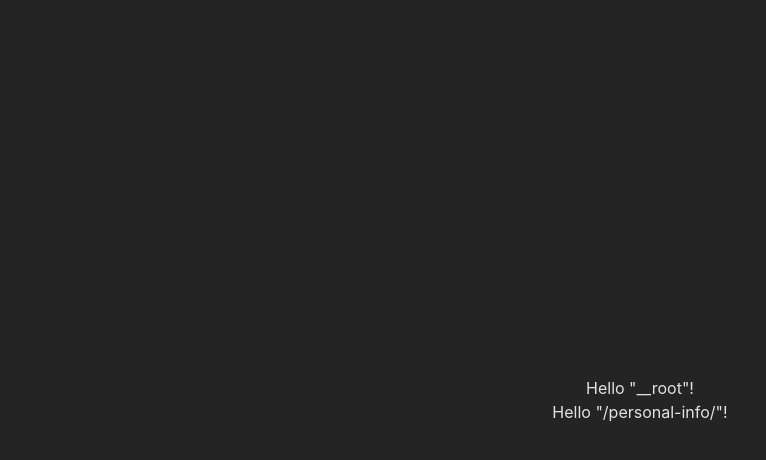
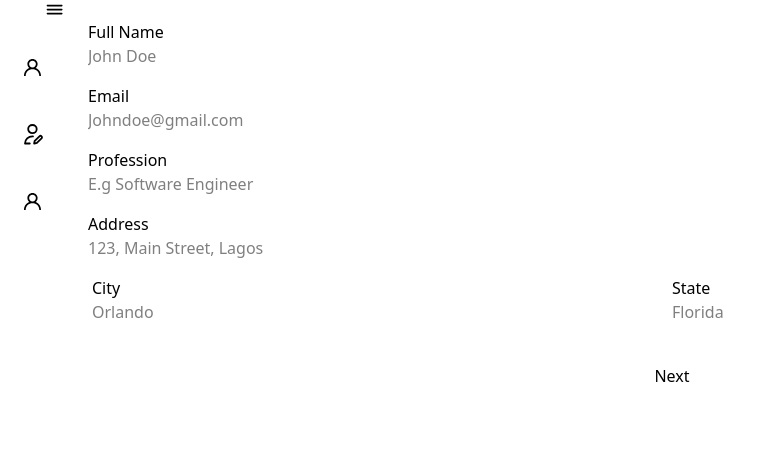
Before and after one commit to void-matter-labs/resume-builder, a React (Vite) app in the folder apps/resume-web/: page /personal-info in a window 1280 px wide. Shown: the top 460 px of the page, without its empty margins (0-766 px from the left). Built offline with nearby package versions, Linux system fonts and the light colour scheme.

Commit message:
feat: personal info

```diff
--- a/apps/resume-web/package.json
+++ b/apps/resume-web/package.json
@@ -10,12 +10,16 @@
     "preview": "vite preview"
   },
   "dependencies": {
+    "@resume/hooks": "workspace:*",
+    "@resume/icons": "workspace:*",
+    "@resume/ui": "workspace:*",
     "@tanstack/react-router": "^1.105.0",
     "react": "^19.0.0",
     "react-dom": "^19.0.0"
   },
   "devDependencies": {
     "@eslint/js": "^9.19.0",
+    "@resume/tailwind": "workspace:*",
     "@tailwindcss/vite": "^4.0.6",
     "@tanstack/router-devtools": "^1.105.0",
     "@tanstack/router-plugin": "^1.105.0",
@@ -31,6 +35,7 @@
     "typescript": "~5.7.2",
     "typescript-eslint": "^8.22.0",
     "vite": "^6.1.0",
+    "vite-tsconfig-paths": "^5.1.4",
     "vitest": "^3.0.5"
   }
 }
--- a/apps/resume-web/src/index.css
+++ b/apps/resume-web/src/index.css
@@ -1,31 +1,13 @@
 @import "tailwindcss";
 
-:root {
-  font-family: Inter, system-ui, Avenir, Helvetica, Arial, sans-serif;
-  line-height: 1.5;
-  font-weight: 400;
-
-  color-scheme: light dark;
-  color: rgba(255, 255, 255, 0.87);
-  background-color: #242424;
-
-  font-synthesis: none;
-  text-rendering: optimizeLegibility;
-  -webkit-font-smoothing: antialiased;
-  -moz-osx-font-smoothing: grayscale;
-}
-
-#root {
-  max-width: 1280px;
-  margin: 0 auto;
-  padding: 2rem;
-  text-align: center;
-}
+@import "@resume/tailwind/config.css";
 
 body {
   margin: 0;
-  display: flex;
-  place-items: center;
-  min-width: 320px;
-  min-height: 100vh;
+  padding: 0;
+  box-sizing: border-box;
 }
+
+body * {
+  box-sizing: border-box;
+}
--- a/apps/resume-web/src/routeTree.gen.ts
+++ b/apps/resume-web/src/routeTree.gen.ts
@@ -18,6 +18,7 @@ import { Route as IndexImport } from './routes/index'
 // Create Virtual Routes
 
 const PersonalInfoIndexLazyImport = createFileRoute('/personal-info/')()
+const ExperienceIndexLazyImport = createFileRoute('/experience/')()
 
 // Create/Update Routes
 
@@ -35,6 +36,14 @@ const PersonalInfoIndexLazyRoute = PersonalInfoIndexLazyImport.update({
   import('./routes/personal-info/index.lazy').then((d) => d.Route),
 )
 
+const ExperienceIndexLazyRoute = ExperienceIndexLazyImport.update({
+  id: '/experience/',
+  path: '/experience/',
+  getParentRoute: () => rootRoute,
+} as any).lazy(() =>
+  import('./routes/experience/index.lazy').then((d) => d.Route),
+)
+
 // Populate the FileRoutesByPath interface
 
 declare module '@tanstack/react-router' {
@@ -44,6 +53,13 @@ declare module '@tanstack/react-router' {
       path: '/'
       fullPath: '/'
       preLoaderRoute: typeof IndexImport
+      parentRoute: typeof rootRoute
+    }
+    '/experience/': {
+      id: '/experience/'
+      path: '/experience'
+      fullPath: '/experience'
+      preLoaderRoute: typeof ExperienceIndexLazyImport
       parentRoute: typeof rootRoute
     }
     '/personal-info/': {
@@ -60,36 +76,41 @@ declare module '@tanstack/react-router' {
 
 export interface FileRoutesByFullPath {
   '/': typeof IndexRoute
+  '/experience': typeof ExperienceIndexLazyRoute
   '/personal-info': typeof PersonalInfoIndexLazyRoute
 }
 
 export interface FileRoutesByTo {
   '/': typeof IndexRoute
+  '/experience': typeof ExperienceIndexLazyRoute
   '/personal-info': typeof PersonalInfoIndexLazyRoute
 }
 
 export interface FileRoutesById {
   __root__: typeof rootRoute
   '/': typeof IndexRoute
+  '/experience/': typeof ExperienceIndexLazyRoute
   '/personal-info/': typeof PersonalInfoIndexLazyRoute
 }
 
 export interface FileRouteTypes {
   fileRoutesByFullPath: FileRoutesByFullPath
-  fullPaths: '/' | '/personal-info'
+  fullPaths: '/' | '/experience' | '/personal-info'
   fileRoutesByTo: FileRoutesByTo
-  to: '/' | '/personal-info'
-  id: '__root__' | '/' | '/personal-info/'
+  to: '/' | '/experience' | '/personal-info'
+  id: '__root__' | '/' | '/experience/' | '/personal-info/'
   fileRoutesById: FileRoutesById
 }
 
 export interface RootRouteChildren {
   IndexRoute: typeof IndexRoute
+  ExperienceIndexLazyRoute: typeof ExperienceIndexLazyRoute
   PersonalInfoIndexLazyRoute: typeof PersonalInfoIndexLazyRoute
 }
 
 const rootRouteChildren: RootRouteChildren = {
   IndexRoute: IndexRoute,
+  ExperienceIndexLazyRoute: ExperienceIndexLazyRoute,
   PersonalInfoIndexLazyRoute: PersonalInfoIndexLazyRoute,
 }
 
@@ -104,11 +125,15 @@ export const routeTree = rootRoute
       "filePath": "__root.tsx",
       "children": [
         "/",
+        "/experience/",
         "/personal-info/"
       ]
     },
     "/": {
       "filePath": "index.tsx"
+    },
+    "/experience/": {
+      "filePath": "experience/index.lazy.tsx"
     },
     "/personal-info/": {
       "filePath": "personal-info/index.lazy.tsx"
--- a/apps/resume-web/src/routes/__root.tsx
+++ b/apps/resume-web/src/routes/__root.tsx
@@ -1,14 +1,16 @@
 import * as React from 'react'
 import { Outlet, createRootRoute } from '@tanstack/react-router'
+import { StepSidebar } from '@components/StepSidebar'
 
 export const Route = createRootRoute({
   component: RootComponent,
+
 })
 
 function RootComponent() {
   return (
     <React.Fragment>
-      <div>Hello "__root"!</div>
+      <StepSidebar />
       <Outlet />
     </React.Fragment>
   )
--- /dev/null
+++ b/apps/resume-web/src/routes/experience/index.lazy.tsx
@@ -0,0 +1,9 @@
+import { createLazyFileRoute } from '@tanstack/react-router'
+
+export const Route = createLazyFileRoute('/experience/')({
+  component: RouteComponent,
+})
+
+function RouteComponent() {
+  return <div>Hello "/experience/"!</div>
+}
--- /dev/null
+++ b/apps/resume-web/src/routes/personal-info/-src/Page.tsx
@@ -0,0 +1,17 @@
+import { useNavigate } from '@tanstack/react-router';
+import { Form } from './components/Form';
+
+
+export const Page = ()=>{
+  const navigate = useNavigate({
+    from: '/personal-info'
+  });
+
+  const action = ()=>{
+    navigate({to: '/experience'})
+  }
+
+  return <main>
+    <Form action={action} />
+  </main>
+}
--- /dev/null
+++ b/apps/resume-web/src/routes/personal-info/-src/components/Form.tsx
@@ -0,0 +1,65 @@
+import { Button, LabeledTextInput } from "@resume/ui"
+import { ComponentProps } from "react"
+
+
+export const Form = (props: ComponentProps<'form'>)=>{
+  return <form
+  {...props}
+  className={[
+    'relative',
+    'pt-5',
+    'flex',
+    'flex-col',
+    'px-6',
+    'gap-4',
+    'shrink-0',
+    'left-[4rem]',
+    'w-[calc(100vw-4rem)]',
+    props.className ?? ''
+  ].join(' ')}
+>
+  <LabeledTextInput
+    label="Full Name"
+    placeholder='John Doe'
+    inputId='full-name'
+    name="full-name"
+  />
+  <LabeledTextInput
+    label="Email"
+    placeholder='Johndoe@gmail.com'
+    inputId='email'
+    name="email"
+  />
+  <LabeledTextInput
+    label="Profession"
+    placeholder='E.g Software Engineer'
+    inputId='profession'
+    name="profession"
+  />
+  <LabeledTextInput
+    label="Address"
+    placeholder='123, Main Street, Lagos'
+    inputId='address'
+    name="address"
+  />
+  <div className='flex justify-end gap-3'>
+    <LabeledTextInput
+      label="City"
+      className='w-[calc(50%-1rem)]'
+      placeholder='Orlando'
+      inputId='city'
+      name='city'
+    />
+    <LabeledTextInput
+      label="State"
+      className='w-[50%]'
+      placeholder='Florida'
+      inputId='state'
+      name='state'
+    />
+  </div>
+  <Button className='py-6' themeColor='primary' variant='solid'>
+    Next
+  </Button>
+</form>
+}
--- a/apps/resume-web/src/routes/personal-info/index.lazy.tsx
+++ b/apps/resume-web/src/routes/personal-info/index.lazy.tsx
@@ -1,9 +1,6 @@
 import { createLazyFileRoute } from '@tanstack/react-router'
+import { Page } from './-src/Page'
 
 export const Route = createLazyFileRoute('/personal-info/')({
-  component: RouteComponent,
+  component: Page,
 })
-
-function RouteComponent() {
-  return <div>Hello "/personal-info/"!</div>
-}
--- /dev/null
+++ b/apps/resume-web/src/shared/components/StepSidebar.tsx
@@ -0,0 +1,58 @@
+import { PersonIcon, PersonWithEditIcon } from "@resume/icons"
+import { Button, Sidebar } from "@resume/ui"
+import { useLocation } from "@tanstack/react-router"
+import { useState } from "react"
+
+
+export const StepSidebar = () => {
+  const [ steps ] = useState<Record<string, number>>(()=>( {
+    'personal-info': 0,
+    'experience': 1,
+    'technical-skills': 2
+  }))
+
+  const [sideBarButtons] = useState(()=>[
+    {
+      label: 'Personal Info',
+      Icon: PersonIcon,
+    },
+    {
+      label: "Experience",
+      Icon: PersonWithEditIcon
+    },
+    {
+      label: "Technical Skills",
+      Icon: PersonIcon
+    }
+  ])
+
+  // This seems to be a useEffect and a state update,
+  // TODO: try to use useSyncExternalStore
+  const { pathname } = useLocation();
+
+  return <Sidebar
+    sidebarInnerContainerProps={{
+      className: 'pt-4'
+    }}
+    className='absolute z-50 bg-white h-full'
+    controlId='sidebar'
+  >
+    {
+      sideBarButtons.map(({
+        Icon,
+        label
+      }, index) => <Button
+        ejectPadding
+        fullWidth
+        themeColor={steps[pathname.substring(1)] === index ? 'primaryStep' : undefined}
+        startIcon={<span className='p-6'>
+          <Icon />
+        </span>
+        }
+        key={label}
+      >
+          {label}
+        </Button>)
+    }
+  </Sidebar>
+}
--- a/apps/resume-web/vite.config.ts
+++ b/apps/resume-web/vite.config.ts
@@ -3,6 +3,7 @@ import react from '@vitejs/plugin-react-swc'
 import tailwindcss from '@tailwindcss/vite'
 
 import { TanStackRouterVite } from '@tanstack/router-plugin/vite'
+import tsconfigPaths from 'vite-tsconfig-paths'
 
 // https://vite.dev/config/
 export default defineConfig(({ mode })=>{
@@ -11,6 +12,7 @@ export default defineConfig(({ mode })=>{
   return {
     plugins: [
       !isTest && TanStackRouterVite(),
+      tsconfigPaths(),
       react(),
       tailwindcss()
     ],
--- a/packages/resume-ui/src/sidebar/index.tsx
+++ b/packages/resume-ui/src/sidebar/index.tsx
@@ -13,6 +13,7 @@ export interface SidebarOwnProps {
   initialOpen?: boolean;
   controlLabelProps?: LabelHTMLAttributes<HTMLLabelElement>;
   time?: string;
+  sidebarInnerContainerProps?: React.DetailedHTMLProps<React.HTMLAttributes<HTMLDivElement>, HTMLDivElement>;
 }
 
 export default function Sidebar<T extends ElementType = 'aside'>(
@@ -22,10 +23,11 @@ export default function Sidebar<T extends ElementType = 'aside'>(
     controlId,
     expandedWidth = '100vw',
     collapsedWidth = '4rem',
-    controlIcon = <DefaultIcon width={'2.2rem'} height={'2.2rem'} />,
+    controlIcon = <DefaultIcon width={'1.2rem'} height={'1.2rem'} />,
     initialOpen,
     controlLabelProps,
     time = '0.3s',
+    sidebarInnerContainerProps,
     ...props
   }: PolymorphicProps<T, SidebarOwnProps>
 ){
@@ -60,7 +62,10 @@ export default function Sidebar<T extends ElementType = 'aside'>(
           {controlIcon}
         </Button>
       </div>
-      <div className="sidebar-inner-container">
+      <div
+        {...sidebarInnerContainerProps}
+        className={`sidebar-inner-container ${sidebarInnerContainerProps?.className ?? ''}`}
+      >
         {children}
       </div>
     </div>
```
Also changed, not shown: apps/resume-web/tsconfig.app.json (+6 -1 lines), 1 other file (tests, documents, lock files or other folders).
